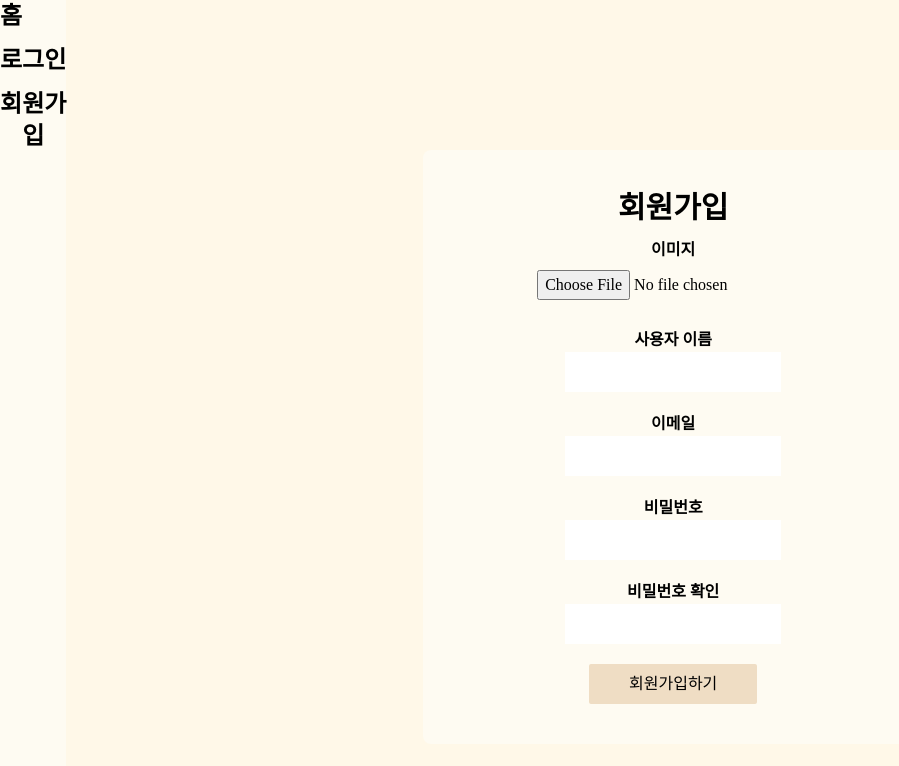
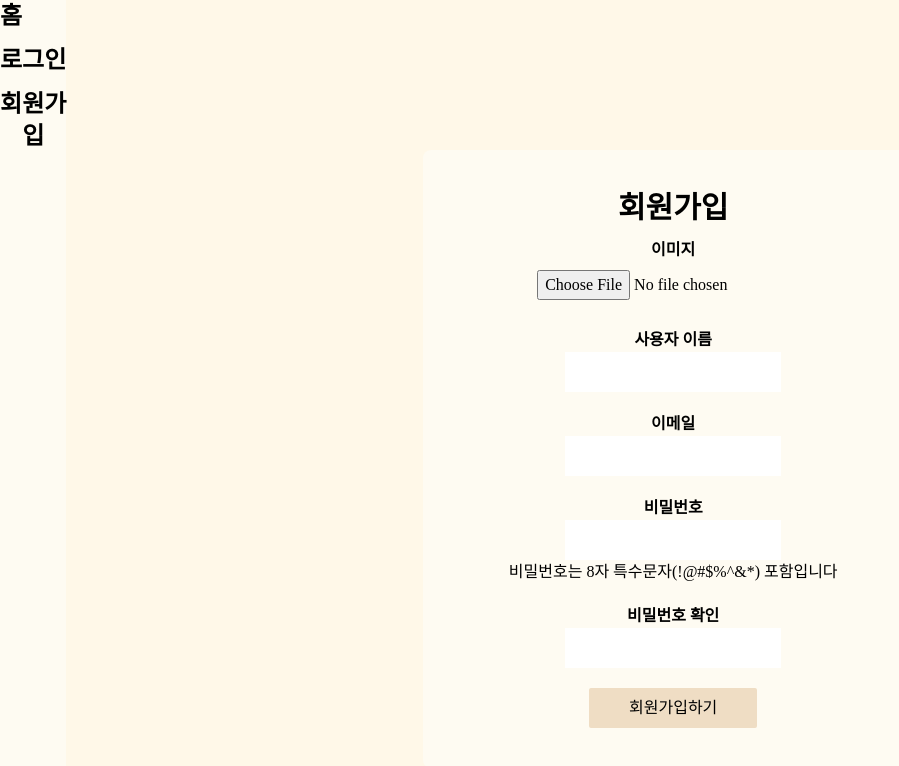
Before and after one commit to Sunjji/Sunjji, a Next.js app: page /sign-up in a window 1280 px wide. Shown: the top 766 px of the page, without its empty margins (0-899 px from the left). Built offline with nearby package versions, Linux system fonts and the light colour scheme; no server answers; a web font is replaced by a local one.

Commit message:
chore: 회원가입 페이지 비밀번호 형식 미리 알려주기

```diff
--- a/app/(providers)/(root)/sign-up/page.tsx
+++ b/app/(providers)/(root)/sign-up/page.tsx
@@ -95,11 +95,12 @@ function SignUpPage() {
         <li>
           <h2 className="font-bold">비밀번호</h2>
           <input
-            className="mb-5 p-2"
+            className="p-2"
             type="password"
             value={password}
             onChange={(e) => setPassword(e.target.value)}
           />
+          <p className="mb-5">비밀번호는 8자 특수문자(!@#$%^&*) 포함입니다</p>
         </li>
         <li>
           <h2 className="font-bold">비밀번호 확인</h2>
```
